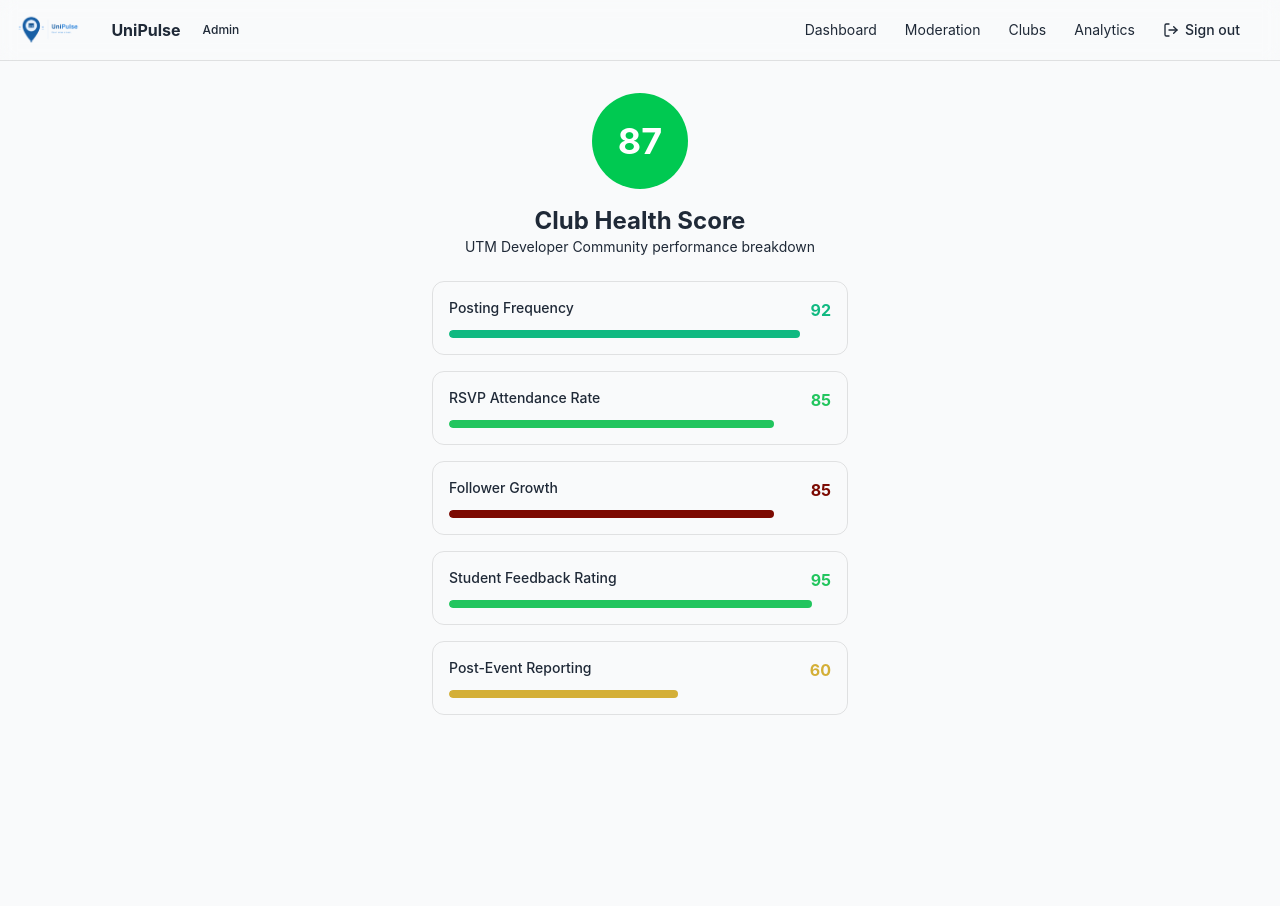
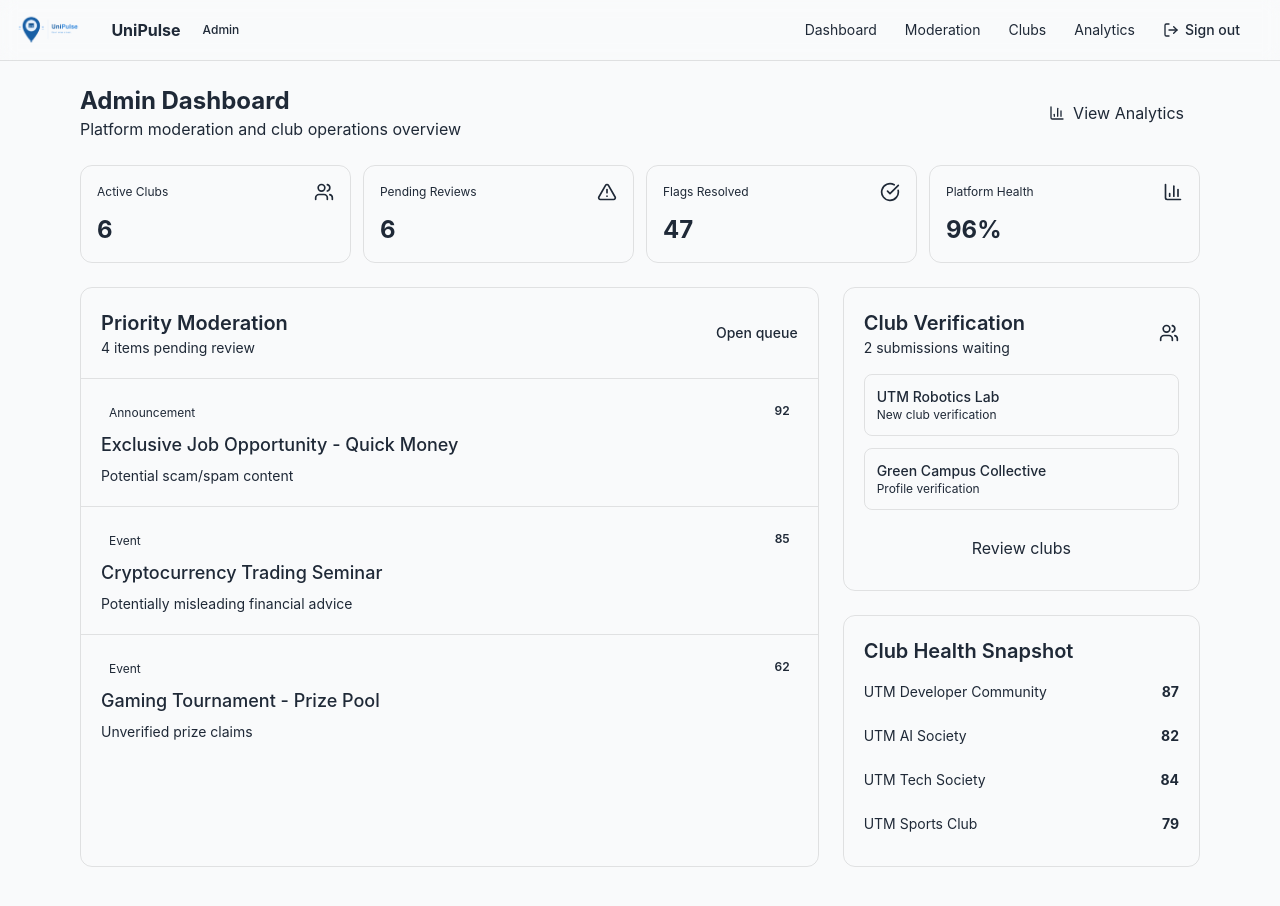
Before and after one commit to OmarWade3/UniPulse, a React (Vite) app: page /platform/admin in a window 1280 px wide. Shown: the top 906 px of the page. Before the commit the page ends 800 px from the top, so only its background shows below. Built offline with nearby package versions, Linux system fonts and the light colour scheme; sample sign-in values are in the browser's storage.

Commit message:
fix admin dashboard

```diff
--- a/src/pages/platform/AdminDashboard.jsx
+++ b/src/pages/platform/AdminDashboard.jsx
@@ -1,7 +1,119 @@
-import { clubs } from "../../data/mockClubs";
-import { healthMetrics } from "../../data/mockAnalytics";
+import { AlertTriangle, BarChart3, CheckCircle, Shield, Users } from "lucide-react";
+import { Link } from "react-router";
+import { adminStats, moderationQueueItems } from "../../data/mockAnalytics";
+import { clubs, pendingClubs } from "../../data/mockClubs";
 
-export default function HealthScore() {
-  const club = clubs[0];
-  return <div className="max-w-md mx-auto px-4 py-8"><div className="text-center mb-6"><div className="w-24 h-24 bg-green-500 rounded-full text-white grid place-items-center mx-auto text-4xl font-bold">{club.healthScore}</div><h1 className="text-2xl font-bold mt-4">Club Health Score</h1><p className="text-sm text-muted-foreground">{club.name} performance breakdown</p></div><div className="space-y-4">{healthMetrics.map((metric) => <div key={metric.label} className="bg-card rounded-xl p-4 border border-border"><div className="flex justify-between mb-2"><span className="font-medium text-sm">{metric.label}</span><b style={{ color: metric.color }}>{metric.score}</b></div><div className="h-2 bg-muted rounded-full overflow-hidden"><div className="h-full rounded-full" style={{ width: `${metric.score}%`, backgroundColor: metric.color }} /></div></div>)}</div></div>;
+const statIcons = {
+  users: Users,
+  alert: AlertTriangle,
+  check: CheckCircle,
+  chart: BarChart3,
+};
+
+export default function AdminDashboard() {
+  const activeClubs = clubs.filter((club) => club.verified).length;
+  const stats = adminStats.map((item) => ({
+    ...item,
+    value: item.value === "dynamic" ? activeClubs : item.value,
+  }));
+  const highPriorityItems = moderationQueueItems
+    .slice()
+    .sort((a, b) => b.priorityScore - a.priorityScore)
+    .slice(0, 3);
+
+  return (
+    <div className="max-w-6xl mx-auto px-4 py-6 pb-24">
+      <div className="flex flex-col sm:flex-row sm:items-center sm:justify-between gap-4 mb-6">
+        <div>
+          <h1 className="text-2xl font-bold">Admin Dashboard</h1>
+          <p className="text-muted-foreground">Platform moderation and club operations overview</p>
+        </div>
+        <Link to="/platform/analytics" className="px-4 py-2.5 bg-primary text-primary-foreground rounded-lg inline-flex items-center justify-center gap-2">
+          <BarChart3 className="w-4 h-4" />
+          View Analytics
+        </Link>
+      </div>
+
+      <div className="grid grid-cols-2 lg:grid-cols-4 gap-3 mb-6">
+        {stats.map((stat) => {
+          const Icon = statIcons[stat.icon] || Shield;
+          return (
+            <div key={stat.label} className="bg-card rounded-xl p-4 border border-border">
+              <div className="flex items-center justify-between text-muted-foreground mb-3">
+                <span className="text-xs">{stat.label}</span>
+                <Icon className="w-5 h-5 text-primary" />
+              </div>
+              <p className="text-2xl font-bold">{stat.value}</p>
+            </div>
+          );
+        })}
+      </div>
+
+      <div className="grid lg:grid-cols-3 gap-6">
+        <section className="lg:col-span-2 bg-card rounded-xl border border-border overflow-hidden">
+          <div className="p-5 border-b border-border flex items-center justify-between gap-3">
+            <div>
+              <h2 className="font-semibold">Priority Moderation</h2>
+              <p className="text-sm text-muted-foreground">{moderationQueueItems.length} items pending review</p>
+            </div>
+            <Link to="/platform/admin/moderation" className="text-sm text-primary font-medium">Open queue</Link>
+          </div>
+          <div className="divide-y divide-border">
+            {highPriorityItems.map((item) => (
+              <Link key={item.id} to="/platform/admin/moderation" className="block p-5 hover:bg-muted/40">
+                <div className="flex items-start justify-between gap-3 mb-2">
+                  <div>
+                    <span className="text-xs px-2 py-0.5 bg-muted rounded-full">{item.type}</span>
+                    <h3 className="font-medium mt-2">{item.title}</h3>
+                  </div>
+                  <span className="text-xs font-semibold px-2 py-1 rounded-full bg-destructive/10 text-destructive">{item.priorityScore}</span>
+                </div>
+                <p className="text-sm text-muted-foreground">{item.reason}</p>
+              </Link>
+            ))}
+          </div>
+        </section>
+
+        <aside className="space-y-6">
+          <section className="bg-card rounded-xl border border-border p-5">
+            <div className="flex items-center justify-between mb-4">
+              <div>
+                <h2 className="font-semibold">Club Verification</h2>
+                <p className="text-sm text-muted-foreground">{pendingClubs.length} submissions waiting</p>
+              </div>
+              <Users className="w-5 h-5 text-primary" />
+            </div>
+            <div className="space-y-3">
+              {pendingClubs.map((club) => (
+                <div key={club.id} className="p-3 bg-background rounded-lg border border-border">
+                  <p className="font-medium text-sm">{club.name}</p>
+                  <p className="text-xs text-muted-foreground">{club.reason}</p>
+                </div>
+              ))}
+            </div>
+            <Link to="/platform/admin/club-moderation" className="mt-4 w-full px-4 py-2.5 bg-primary/10 text-primary rounded-lg inline-flex justify-center">
+              Review clubs
+            </Link>
+          </section>
+
+          <section className="bg-card rounded-xl border border-border p-5">
+            <h2 className="font-semibold mb-4">Club Health Snapshot</h2>
+            <div className="space-y-3">
+              {clubs.slice(0, 4).map((club) => (
+                <div key={club.id}>
+                  <div className="flex justify-between text-sm mb-1">
+                    <span>{club.name}</span>
+                    <b>{club.healthScore}</b>
+                  </div>
+                  <div className="h-2 bg-muted rounded-full overflow-hidden">
+                    <div className="h-full bg-primary" style={{ width: `${club.healthScore}%` }} />
+                  </div>
+                </div>
+              ))}
+            </div>
+          </section>
+        </aside>
+      </div>
+    </div>
+  );
 }
```
